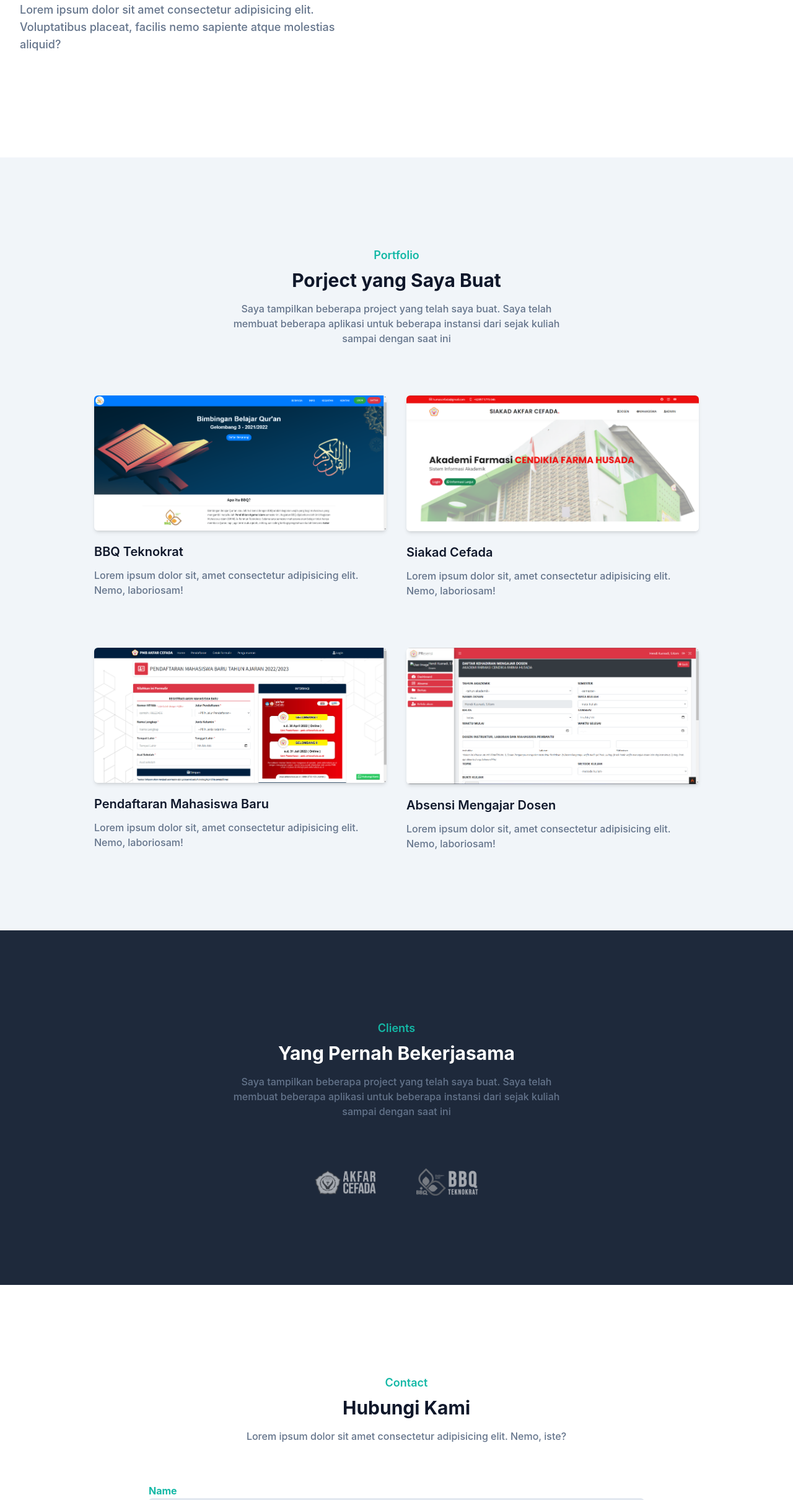
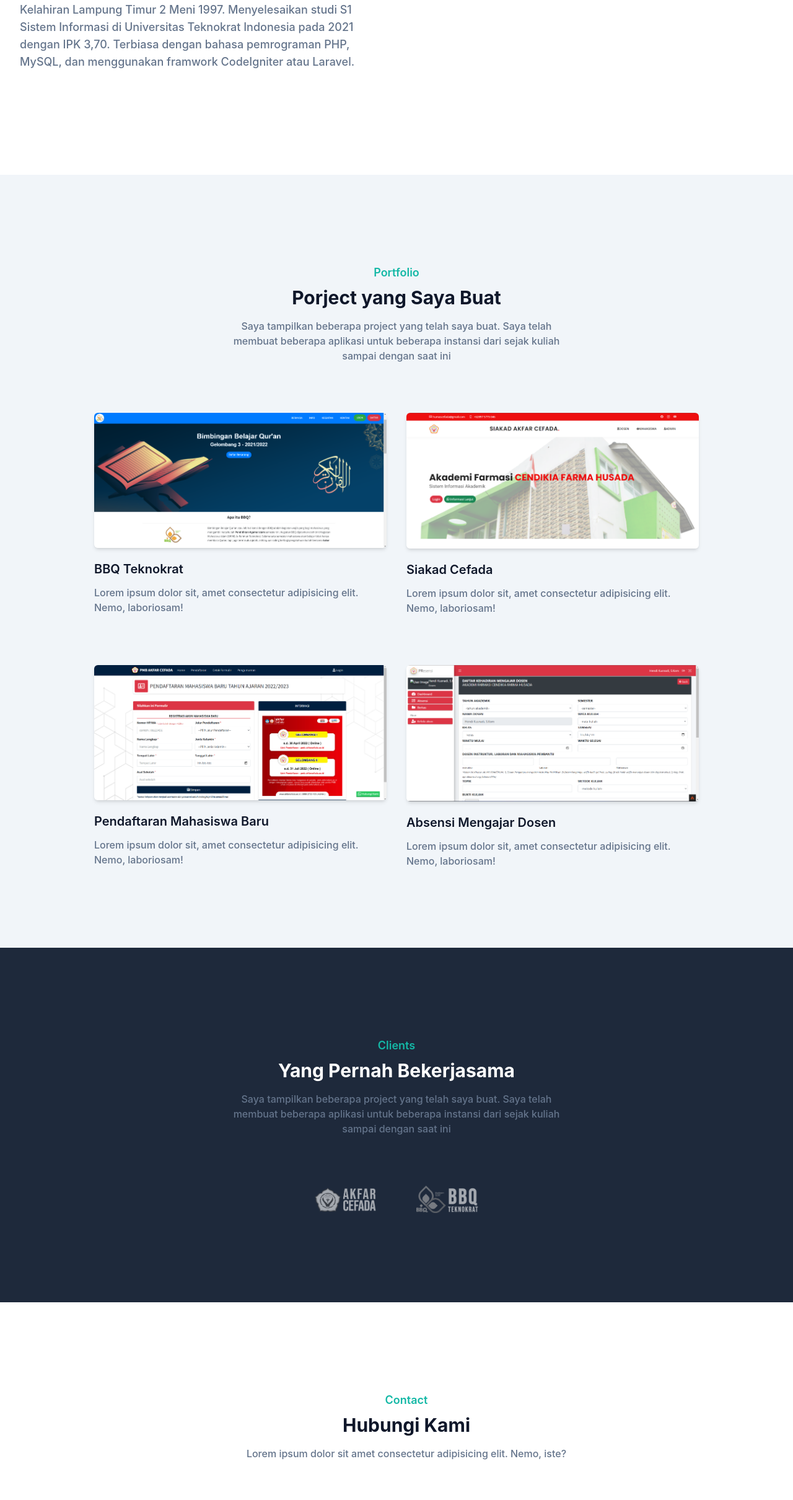
Before and after one commit to lutfi-afandi/profile, a website: page index.html in a window 1280 px wide. Shown: the part 1130-3550 px from the top of the page at 62% size. Drawn offline with Linux system fonts and the light colour scheme.

Commit message:
Update tentang saya

```diff
--- a/index.html
+++ b/index.html
@@ -85,7 +85,7 @@
             <div class="w-full px-4 mb-10 lg:w-1/2">
                <h4 class="font-bold uppercase text-primary text-lg mb-3">Tentang Saya</h4>
                <h2 class="text-dark text-3xl font-bold mb-3 max-w-md lg:text-4xl">Sebaik-baiknya manusia dalah yang paling bermanfaat bagi orang lain!</h2>
-               <p class="font-medium text-base text-secondary max-w-xl lg:text-lg">Lorem ipsum dolor sit amet consectetur adipisicing elit. Voluptatibus placeat, facilis nemo sapiente atque molestias aliquid?</p>
+               <p class="font-medium text-base text-secondary max-w-xl lg:text-lg">Kelahiran Lampung Timur 2 Meni 1997. Menyelesaikan studi S1 Sistem Informasi di Universitas Teknokrat Indonesia pada 2021 dengan IPK 3,70. Terbiasa dengan bahasa pemrograman PHP, MySQL, dan menggunakan framwork CodeIgniter atau Laravel.</p>
             </div>
             <div class="w-full px-4  lg:w-1/2">
                <h3 class="font-semibold text-2xl text-dark  mb-4 lg:text-3xl lg:pt-10">Kunjungi Kami</h3>
@@ -218,7 +218,7 @@
             <div class="w-full lg:w-2/3 lg:mx-auto">
 
                <div class="w-full mb-8 px-4">
-                  <label for="name" class="text-base font-bold text-primary">Name</label>
+                  <label for="name" class="text-base font-bold text-primary">Nama</label>
                   <input type="text" id="name" class="w-full bg-slate-200 text-dark p-3 rounded-md focus:outline-none focus:ring-primary focus:ring-1 focus:border-primary">
                </div>
                <div class="w-full mb-8 px-4">
```
